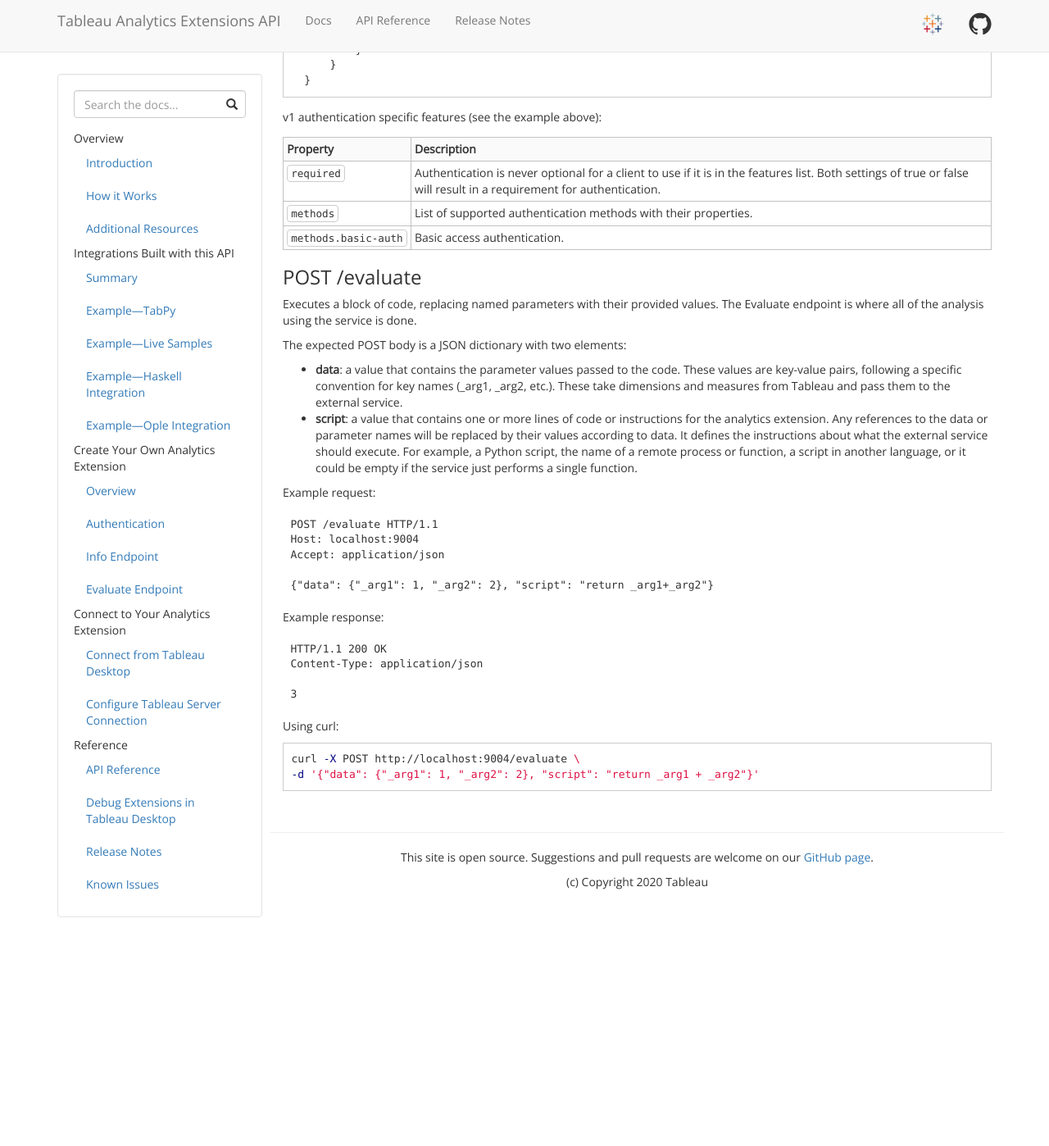
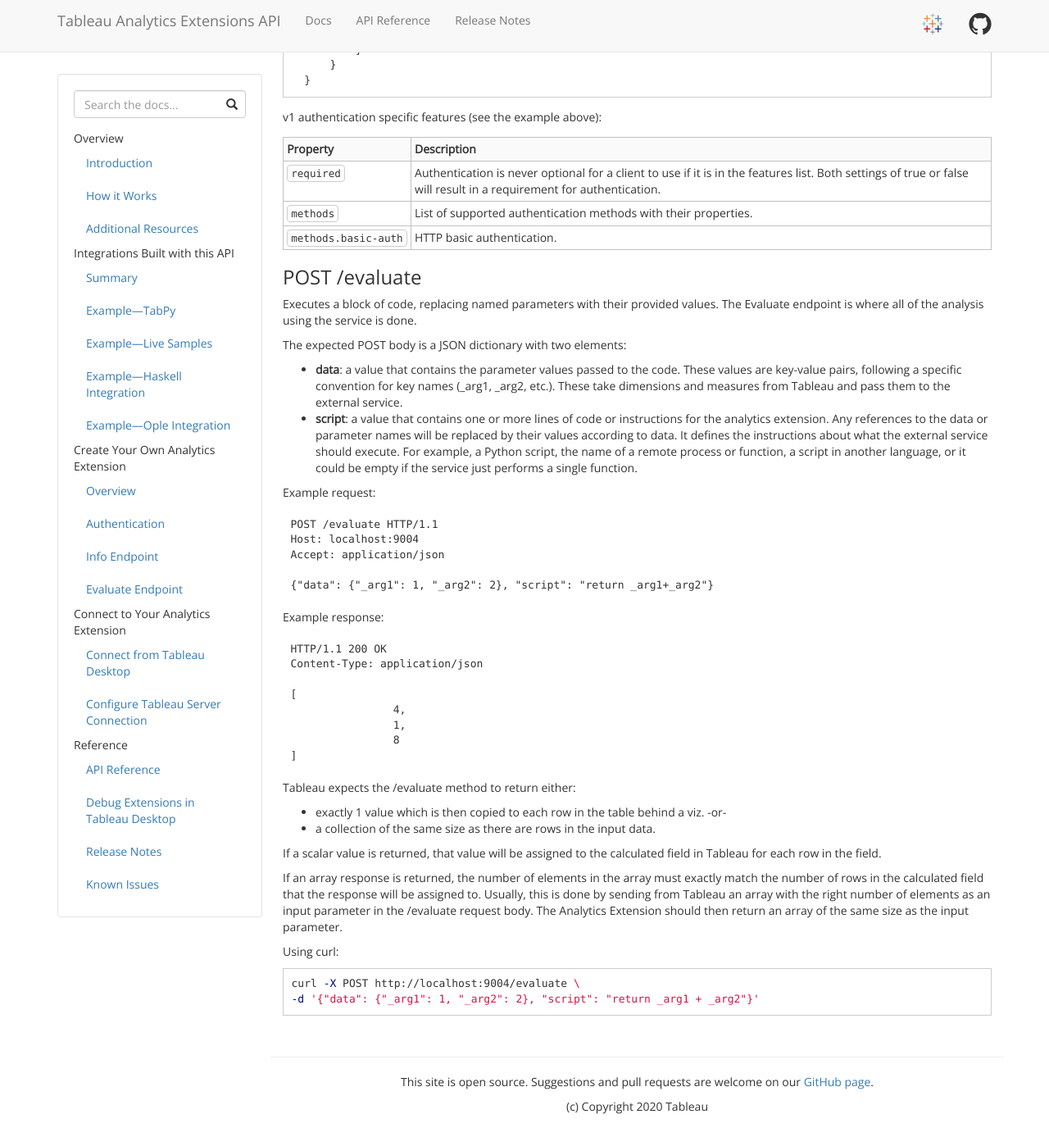
Before and after one commit to tableau/analytics-extensions-api, a Jekyll site: the page built from docs/ae_api_ref.md, in a window 1280 px wide and 1400 px high, scrolled down 2211 px. Shown: the whole window at 82% size. Built offline with Jekyll 4.4.1, drawn with Linux system fonts in a browser that asks for light colours; nearby versions of some CDN libraries; before the commit the page ends 3337 px from its top, so only the background shows below that.

Commit message:
add more detail about evaluate method responses

````diff
--- a/docs/ae_api_ref.md
+++ b/docs/ae_api_ref.md
@@ -117,7 +117,7 @@
 --- | ---
 `required` | Authentication is never optional for a client to use if it is in the features list. Both settings of true or false will result in a requirement for authentication.
 `methods` | List of supported authentication methods with their properties.
-`methods.basic-auth` | Basic access authentication.
+`methods.basic-auth` | HTTP basic authentication.
 
 
 ### POST /evaluate
@@ -145,8 +145,21 @@
 HTTP/1.1 200 OK
 Content-Type: application/json
 
-3
+[
+                4,
+                1,
+                8
+]
 ```
+
+Tableau expects the /evaluate method to return either:
+* exactly 1 value which is then copied to each row in the table behind a viz.
+-or-
+* a collection of the same size as there are rows in the input data.
+
+If a scalar value is returned, that value will be assigned to the calculated field in Tableau for each row in the field.
+
+If an array response is returned, the number of elements in the array must exactly match the number of rows in the calculated field that the response will be assigned to. Usually, this is done by sending from Tableau an array with the right number of elements as an input parameter in the /evaluate request body. The Analytics Extension should then return an array of the same size as the input parameter.
 
 Using curl:
 
````
